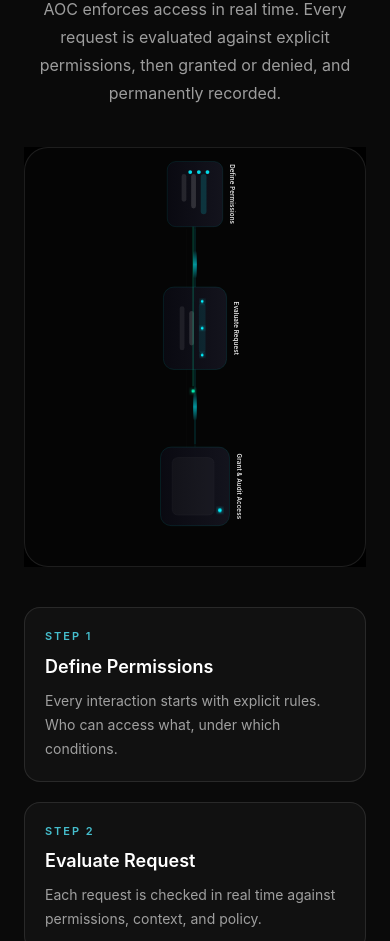
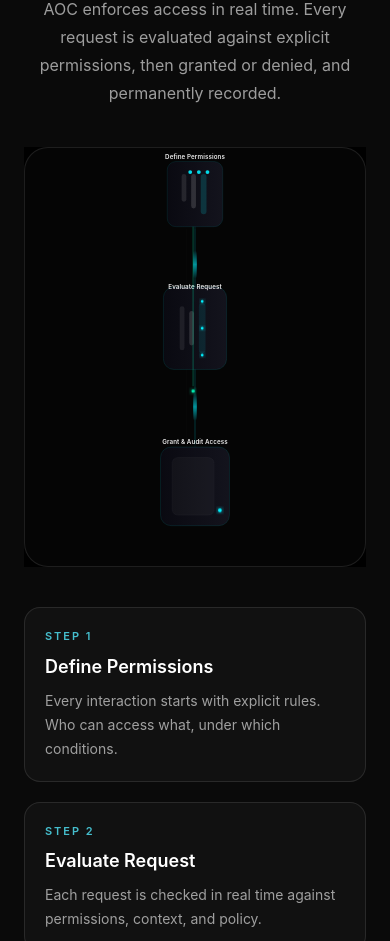
Before and after one commit to Architects-of-Change-Protocol/Architects_of_Change_Protocol, a React (Vite) app in the folder frontend/app/: page / in a window 390 px wide. Shown: the part 4596-5537 px from the top of the page. Built offline with nearby package versions, Linux system fonts and the light colour scheme.

Commit message:
Fix mobile: rotate SVG titles back to horizontal

```diff
--- a/frontend/app/src/landing/components/HowItWorksFlow.tsx
+++ b/frontend/app/src/landing/components/HowItWorksFlow.tsx
@@ -156,7 +156,7 @@ export function HowItWorksFlow() {
           fontSize="13"
           fontWeight="600"
           letterSpacing="0.2"
-        >
+         transform="rotate(-90)" className="sm:[transform:none]">
           Define Permissions
         </text>
 
@@ -242,7 +242,7 @@ export function HowItWorksFlow() {
           fontSize="13"
           fontWeight="600"
           letterSpacing="0.2"
-        >
+         transform="rotate(-90)" className="sm:[transform:none]">
           Evaluate Request
         </text>
 
@@ -363,7 +363,7 @@ export function HowItWorksFlow() {
           fontSize="13"
           fontWeight="600"
           letterSpacing="0.2"
-        >
+         transform="rotate(-90)" className="sm:[transform:none]">
           Grant &amp; Audit Access
         </text>
 
```
